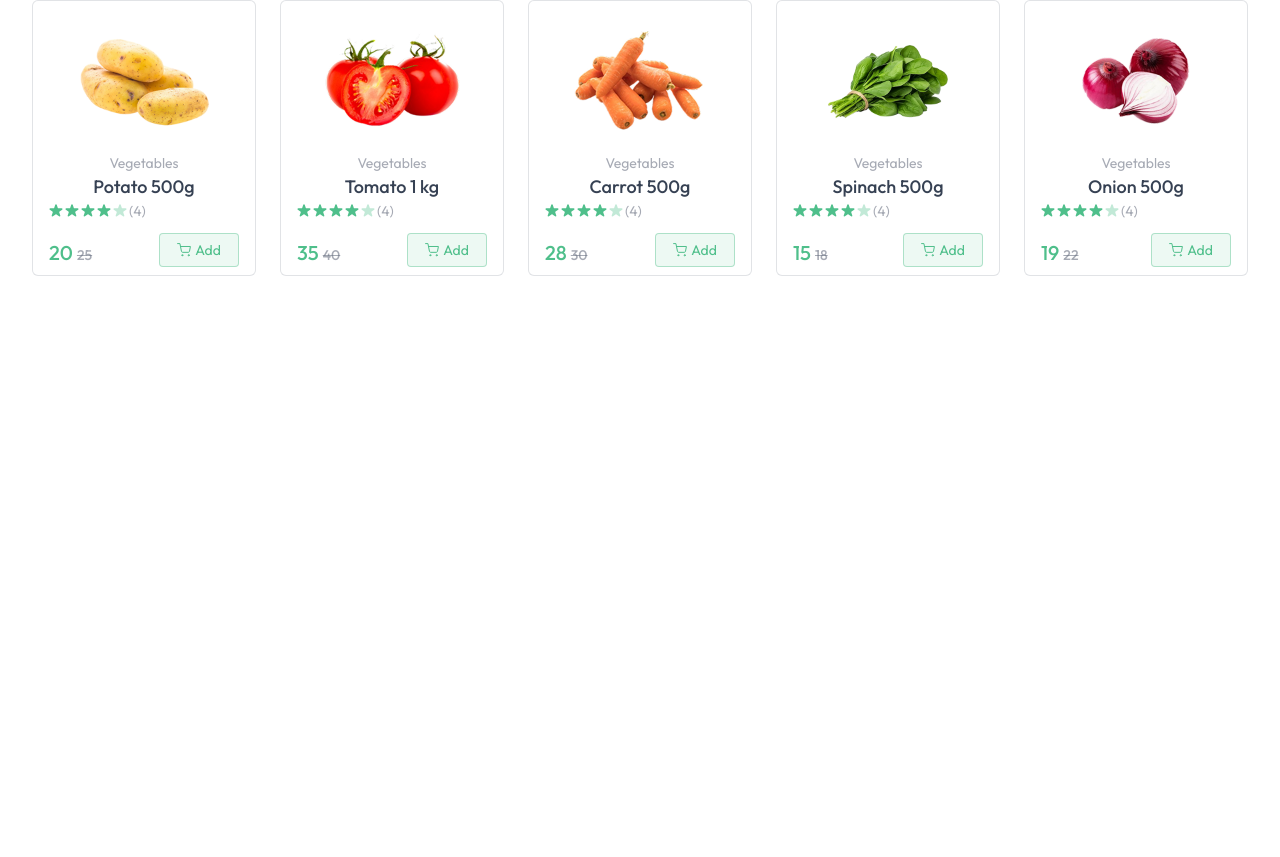
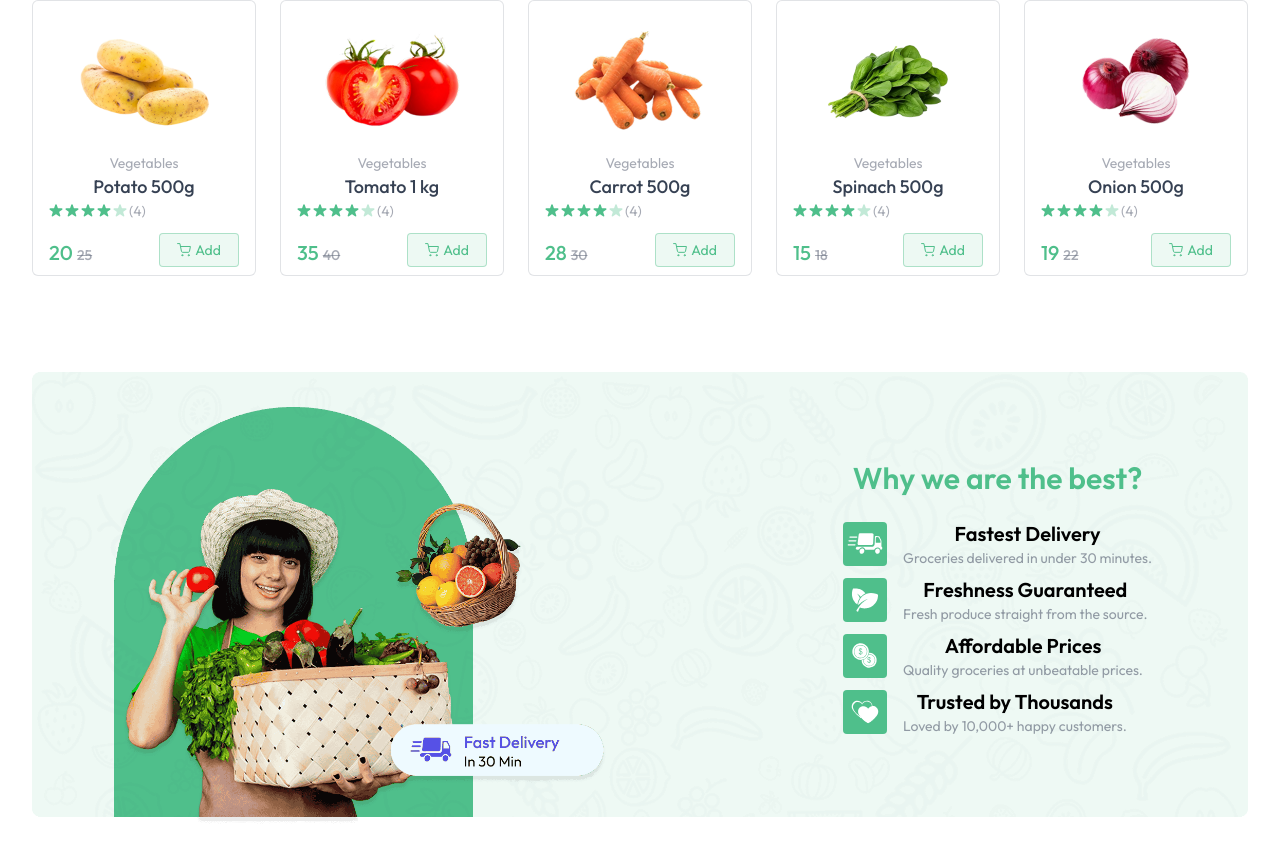
Before and after one commit to tronglee3107/online-shop, a React app in the folder client/: page / in a window 1280 px wide. Shown: the part 1053-1910 px from the top of the page. Before the commit the page ends 1361 px from the top, so only its background shows below. Built offline with nearby package versions, Linux system fonts and the light colour scheme; the HTML template or start-up script is replaced by a standard one.

Commit message:
adding bottom banner

```diff
--- /dev/null
+++ b/client/src/components/BottomBanner.jsx
@@ -0,0 +1,28 @@
+import React from 'react'
+import { assets, features } from '../assets/assets'
+
+const BottomBanner = () => {
+  return (
+    <div className='relative mt-24'>
+        <img className='w-full hidden md:block' src={assets.bottom_banner_image} alt='bottomBanner'/>
+        <img className='w-full md:hidden' src={assets.bottom_banner_image_sm} alt='bottomBanner'/>
+
+        <div className='absolute inset-0 flex flex-col items-center md:items-end md:justify-center pt-16 md:pt-0 md:pr-24'>
+            <div>
+                <h1 className='text-2xl md:text-3xl font-semibold text-primary mb-6'>Why we are the best?</h1>
+                {features.map((feature, index) => (
+                    <div key={index} className='flex items-center gap-4 mt-2'>
+                        <img src={feature.icon} alt={feature.title} className='md:w-11 w-9'/>
+                        <div>
+                            <h3 className='text-lg md:text-xl font-semibold'>{feature.title}</h3>
+                            <p className='text-gray-500/70 text-xs md:text-sm'>{feature.description}</p>
+                        </div>
+                    </div>
+                ))}
+            </div>
+        </div>
+    </div>
+  )
+}
+
+export default BottomBanner
--- a/client/src/pages/home.jsx
+++ b/client/src/pages/home.jsx
@@ -1,5 +1,6 @@
 
 import BestSeller from '../components/BestSeller';
+import BottomBanner from '../components/BottomBanner';
 import Categories from '../components/Categories';
 import MainBanner from '../components/MainBanner';
 const Home = () => {
@@ -9,6 +10,7 @@
             <MainBanner />
             <Categories />
             <BestSeller />
+            <BottomBanner />
         </div>
     )
 }
```
